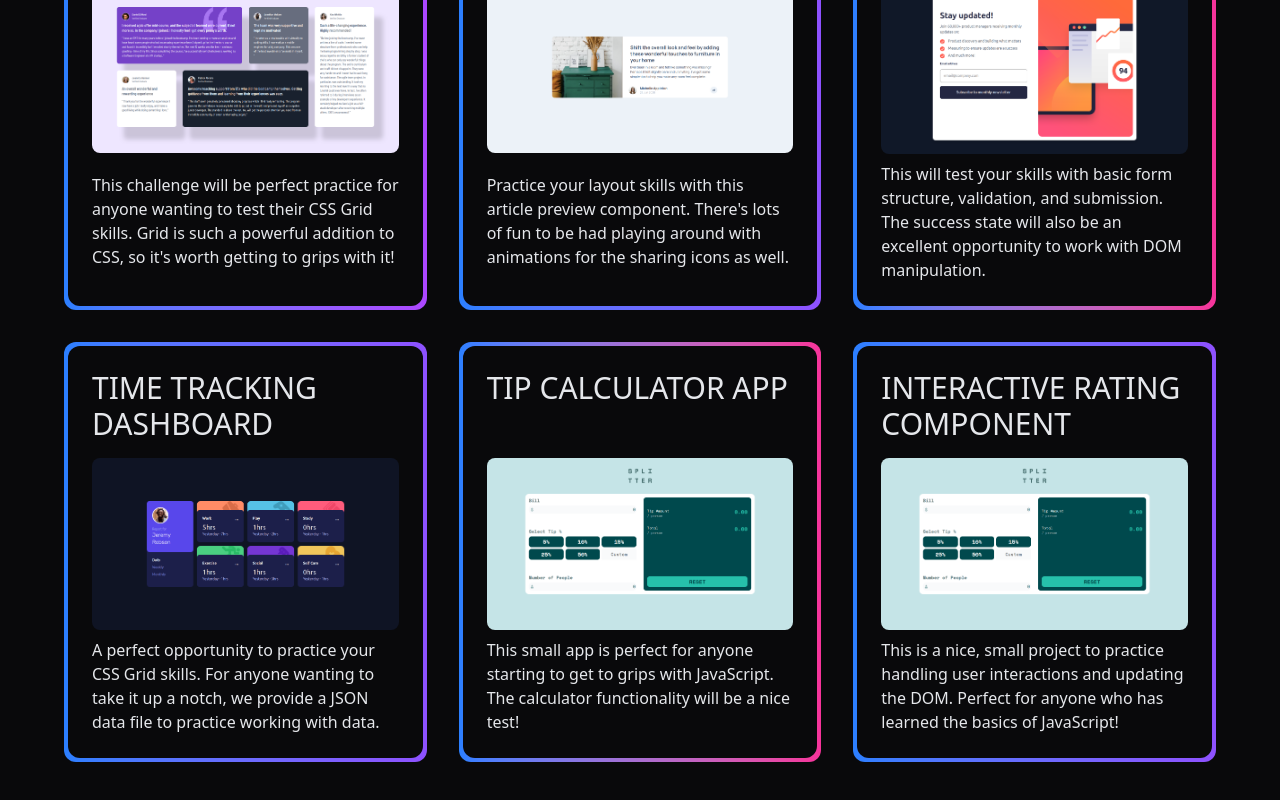
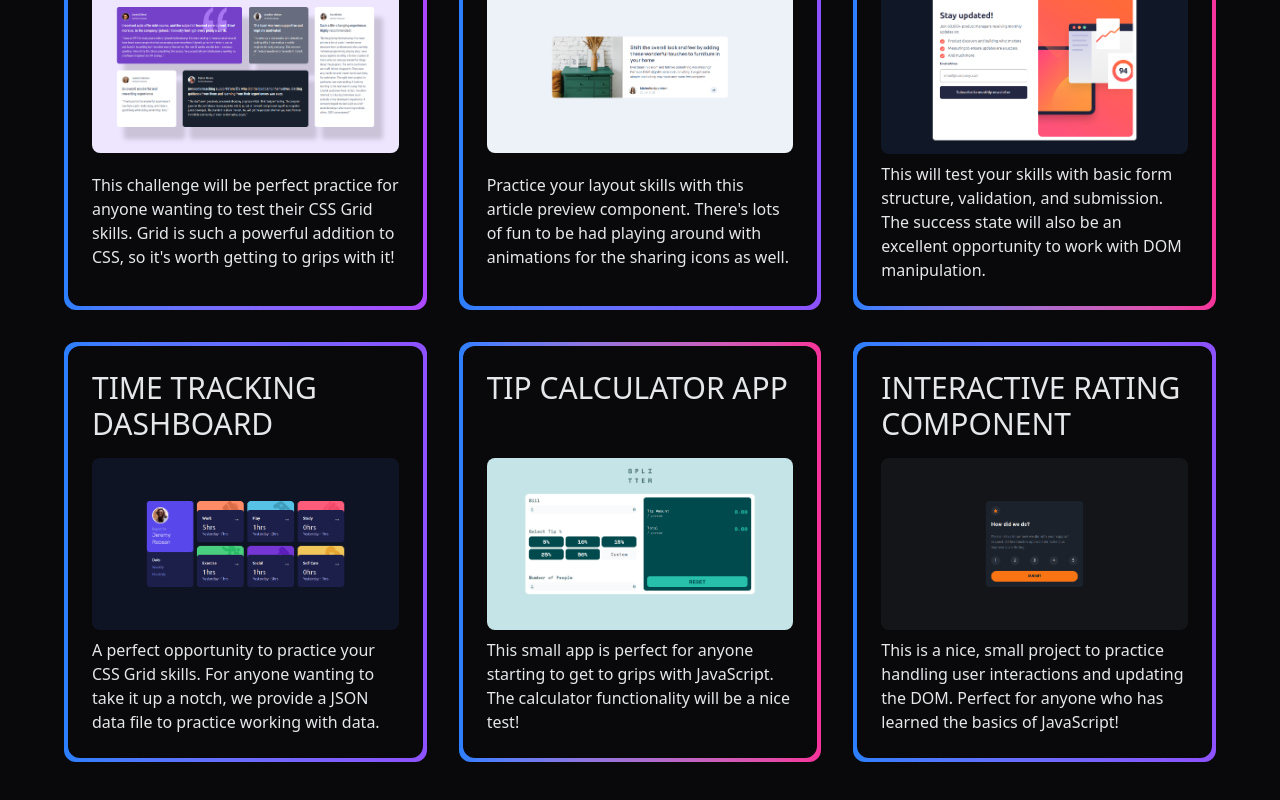
Before and after one commit to rustyff12/Frontend-Mentor-Solutions, a React (Vite) app: page / in a window 1280 px wide. Shown: the part 1313-2113 px from the top of the page. Built offline with nearby package versions, Linux system fonts and the light colour scheme.

Commit message:
image added to data.ts

```diff
--- a/src/data/data.ts
+++ b/src/data/data.ts
@@ -126,6 +126,6 @@ export const linkData: LinkTypes[] = [
     challengeLink:
       "https://www.frontendmentor.io/challenges/interactive-rating-component-koxpeBUmI",
     url: "https://interactive-rating-component-rustyff1.netlify.app/",
-    image: "/thumbnails/tip-calculator-image.png",
+    image: "/thumbnails/interactive-rating-image.png",
   },
 ];
```
Also changed, not shown: public/thumbnails/interactive-rating-image.png (added).
